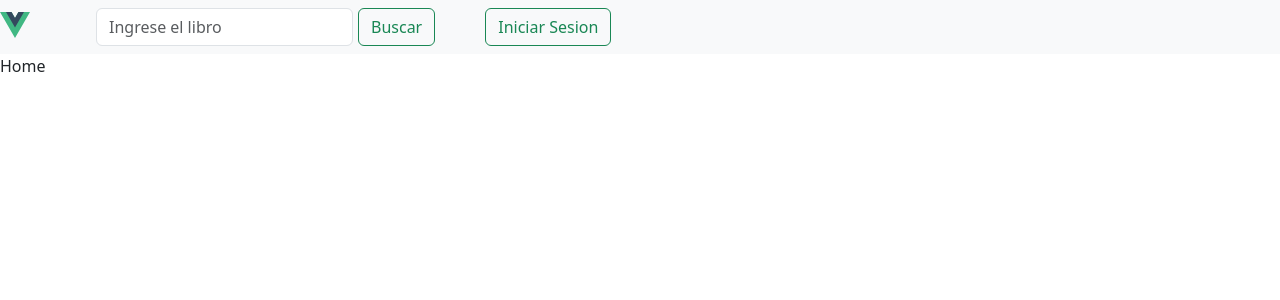
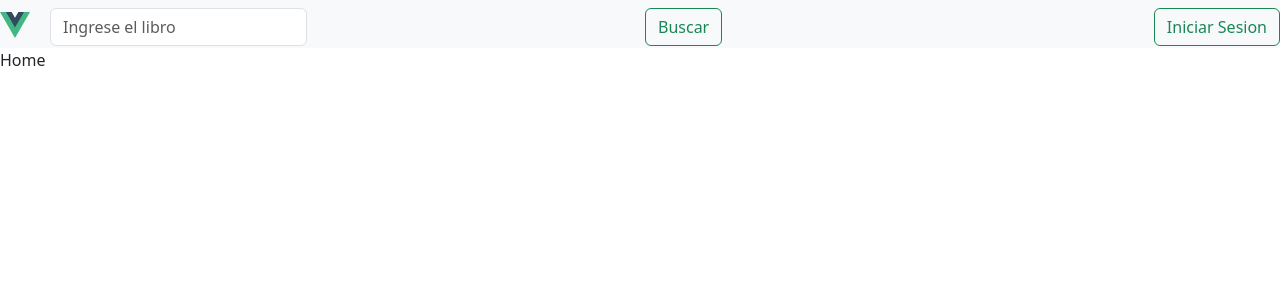
Before and after one commit to xxnanuxx/Proyectos, a Vue app: page / in a window 1280 px wide. Shown: the top 300 px of the page. Built offline with nearby package versions, Linux system fonts and the light colour scheme.

Commit message:
Nuevos cambios

```diff
--- a/src/App.vue
+++ b/src/App.vue
@@ -11,13 +11,13 @@
                 <img src="/src/assets/logo.svg" width="30" height="30">
               </a>
             </li>
-             <li class="nav-item" style="margin-left:50px">
+             <li class="nav-item, position-absolute start-40" style="margin-left:50px">
               <input class="form-control mr-sm-2" type="search" placeholder="Ingrese el libro">
             </li>
-             <li class="nav-item" style="margin-left:5px">
+             <li class="nav-item, position-absolute start-50" style="margin-left:5px">
               <button class="btn btn-outline-success my-2 my-sm-0" type="submit">Buscar</button>
             </li>
-             <li class="nav-item" style="margin-left:50px">
+             <li class="nav-item, position-absolute end-0" style="margin-left:50px">
               <button class="btn btn-outline-success my-2 my-sm-0" type="submit">Iniciar Sesion</button>
             </li>
           </ul>
```
